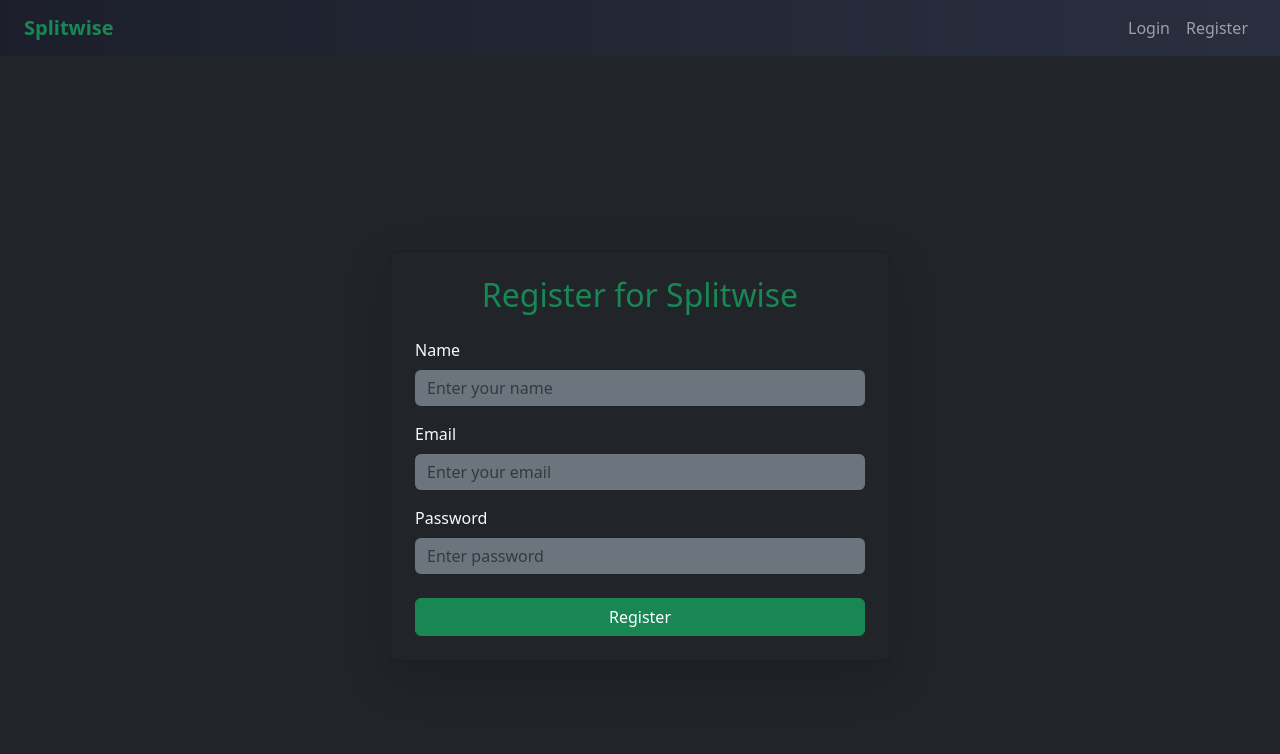
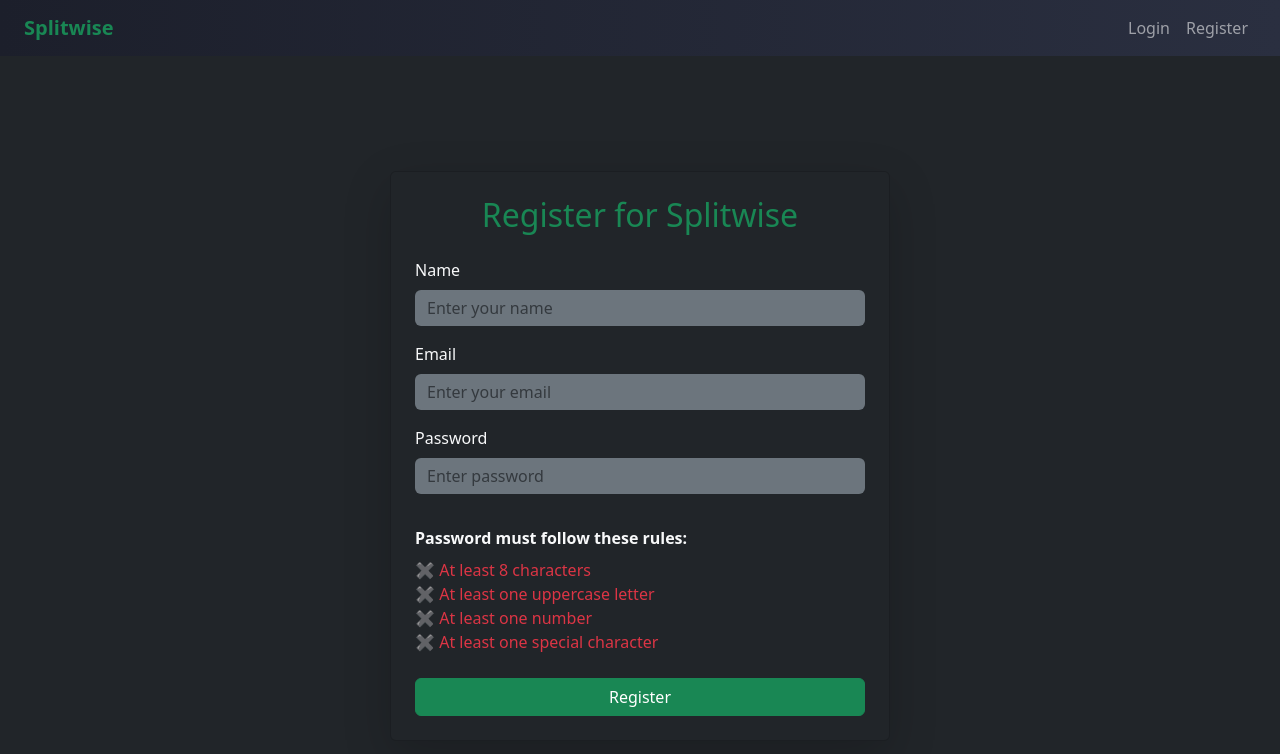
Before and after one commit to kishore-k06/splitwise, a React (Create React App) app in the folder client/: page /register in a window 1280 px wide. Shown: the top 754 px of the page. Built offline with nearby package versions, Linux system fonts and the light colour scheme.

Commit message:
style: improved UI for RegisterForm

```diff
--- a/client/src/components/AuthForm/RegisterForm.js
+++ b/client/src/components/AuthForm/RegisterForm.js
@@ -7,6 +7,15 @@
   const [formData, setFormData] = useState({ name: '', email: '', password: '' });
   const { setToken } = useContext(AuthContext);
   const navigate = useNavigate();
+
+  const checkRules = (password) => ({
+    length: password.length >= 8,
+    uppercase: /[A-Z]/.test(password),
+    digit: /\d/.test(password),
+    special: /[!@#$%^&*(),.?":{}|<>]/.test(password),
+  });
+
+  const rules = checkRules(formData.password);
 
   const validatePassword = (password) => {
   const regex = /^(?=.*[A-Z])(?=.*\d)(?=.*[!@#$%^&*(),.?":{}|<>]).{8,}$/;
@@ -83,6 +92,22 @@
           onChange={handleChange}
           required
         />
+        <br></br>
+        <p className="mt-2 mb-1 fw-semibold text-light">Password must follow these rules:</p>
+        <ul className="mt-2 list-unstyled">
+          <li className={`text-${rules.length ? 'success' : 'danger'}`}>
+            {rules.length ? '✔' : '✖'} At least 8 characters
+          </li>
+          <li className={`text-${rules.uppercase ? 'success' : 'danger'}`}>
+            {rules.uppercase ? '✔' : '✖'} At least one uppercase letter
+          </li>
+          <li className={`text-${rules.digit ? 'success' : 'danger'}`}>
+            {rules.digit ? '✔' : '✖'} At least one number
+          </li>
+          <li className={`text-${rules.special ? 'success' : 'danger'}`}>
+            {rules.special ? '✔' : '✖'} At least one special character
+          </li>
+        </ul>
       </div>
 
       <button type="submit" className="btn btn-success w-100">
```
